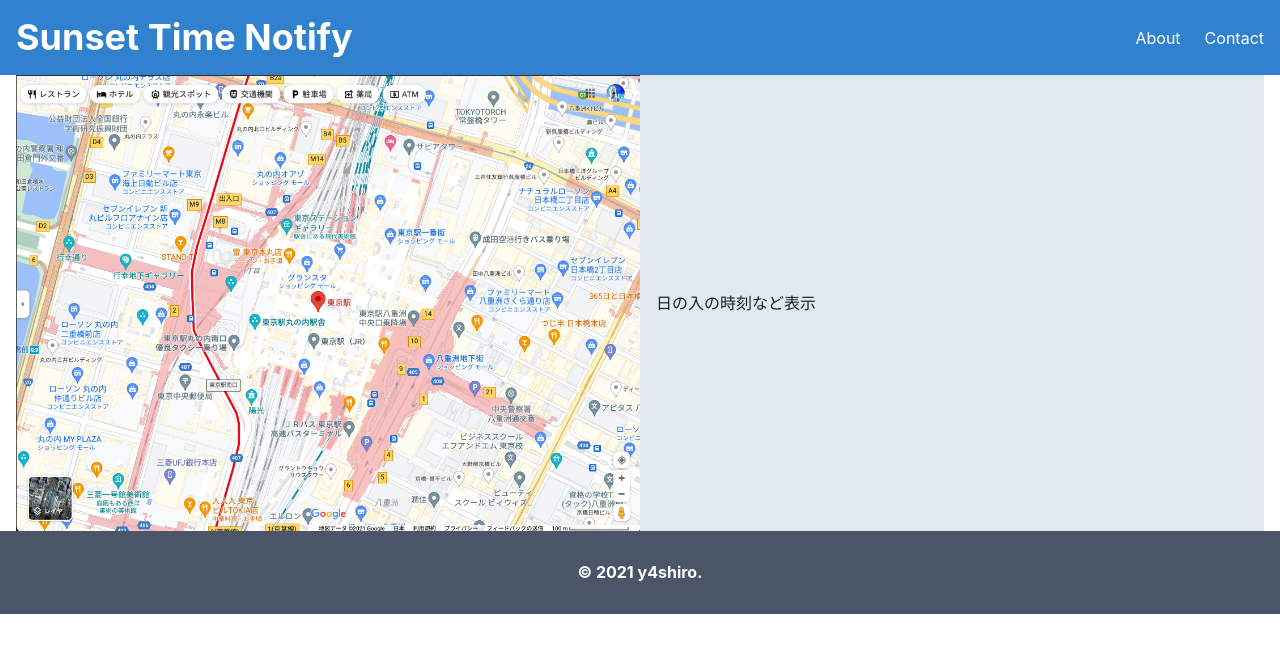
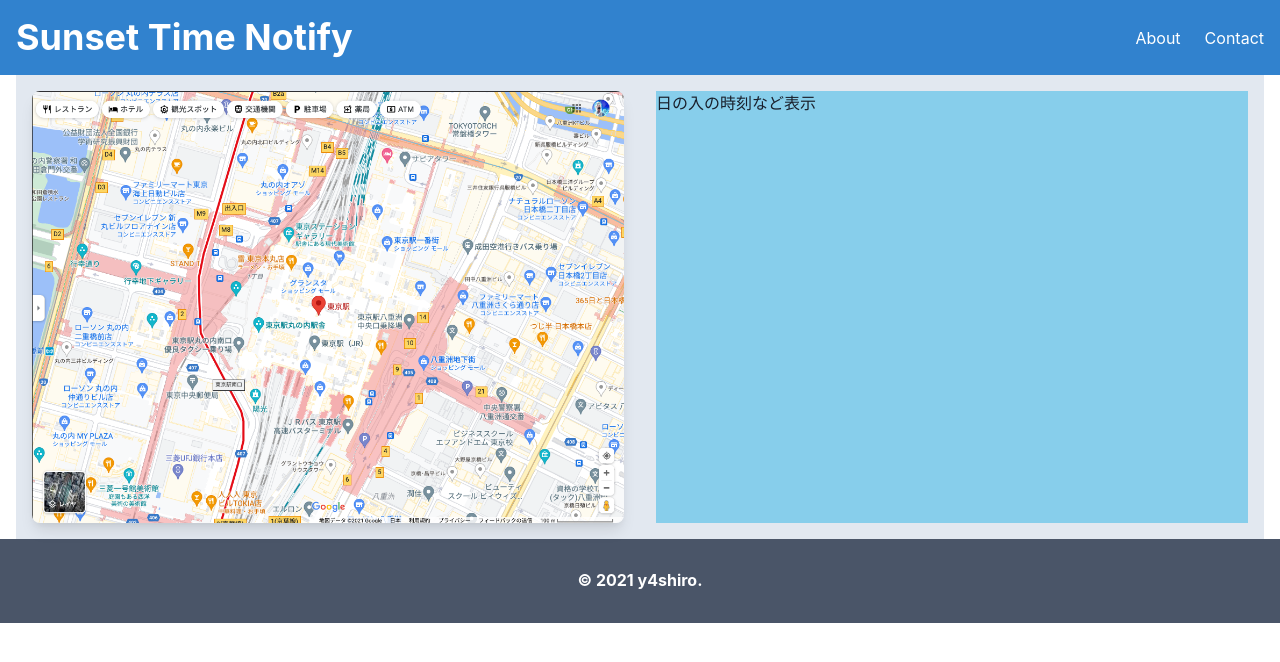
Before and after one commit to y4shiro/sunset-time-notify-achived, a Next.js app: page / in a window 1280 px wide. Shown: the top 662 px of the page. Built offline with nearby package versions, Linux system fonts and the light colour scheme.

Commit message:
MainContent の子要素の並び制御コンポーネントを HStack から SimpleGrid に変更

```diff
--- a/src/components/MainContent.tsx
+++ b/src/components/MainContent.tsx
@@ -1,5 +1,5 @@
 import React from 'react';
-import { Container, Box, Heading, HStack } from '@chakra-ui/react';
+import { Container, Box, Heading, HStack, SimpleGrid } from '@chakra-ui/react';
 
 import Map from './Map';
 import SunsetInfo from './SunsetInfo';
@@ -7,11 +7,11 @@
 const MainContent: React.FC = () => {
   return (
     <>
-      <Container maxW='container.lg.lg'>
-        <HStack as='main' bg='gray.200' spacing='16px'>
+      <Container as='main' maxW='container.lg.lg'>
+        <SimpleGrid columns={{ base: 1, md: 2 }} bg='gray.200'>
           <Map />
           <SunsetInfo />
-        </HStack>
+        </SimpleGrid>
       </Container>
     </>
   );
--- a/src/components/Map.tsx
+++ b/src/components/Map.tsx
@@ -1,11 +1,13 @@
 import React from 'react';
 // import Image from 'next/image';
-import { Image } from '@chakra-ui/react';
+import { Box, Image } from '@chakra-ui/react';
 
 const Map: React.FC = () => {
   return (
     <>
-      <Image src='/Map.png' boxSize='50%' />
+      <Box m='4'>
+        <Image src='/Map.png' borderRadius='lg' boxShadow='lg' />
+      </Box>
     </>
   );
 };
--- a/src/components/SunsetInfo.tsx
+++ b/src/components/SunsetInfo.tsx
@@ -4,7 +4,7 @@
 const SunsetInfo: React.FC = () => {
   return (
     <>
-      <Box w='50%'>
+      <Box m='4' bg='skyblue'>
         <Text>日の入の時刻など表示</Text>
       </Box>
     </>
```
